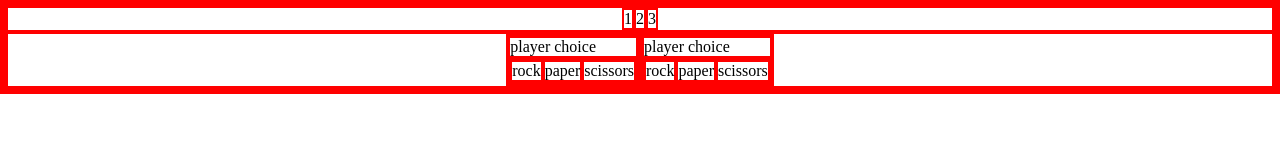
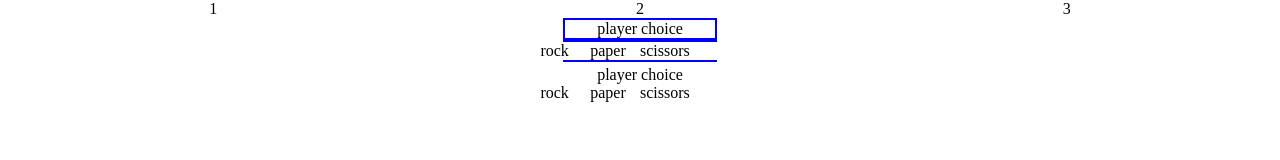
Before and after one commit to wamsilliamson/odin_RockPaperScissors, a plain HTML site: page index.html in a window 1280 px wide. Drawn offline with Linux system fonts and the light colour scheme.

Commit message:
Format files

```diff
--- a/styles.css
+++ b/styles.css
@@ -3,19 +3,55 @@ html body {
 	margin: 0;
 }
 
-* {
+/* * {
 	border: 2px solid red;
- }
+ } */
 
- .canvas {
+.canvas {
 	display: grid;
-	grid-template-columns: 1fr ;
- }
+	grid-template-columns: 1fr;
+}
 
-.scoreboard,
-.choices,
 .game {
+	display: grid;
+	grid-template-columns: 1fr;
+	grid-template-rows: 0.5fr 1fr 1fr;
+	grid-auto-flow: column;
+	justify-content: center;
+	align-content: center;
+	justify-items: center;
+	align-items: center;
+}
+
+.scoreboard {
+	display: grid;
+	grid-template-columns: 1fr 1fr 1fr;
+	grid-template-rows: 1fr;
+	grid-auto-flow: dense;
+	justify-content: space-evenly;
+	justify-items: center;
+}
+
+.choices {
+	display: grid;
+	grid-template-columns: 1fr 1fr 1fr;
+}
+
+.playerCard {
 	display: flex;
-	flex-direction: row;
 	justify-content: center;
 }
+
+.choice {
+	justify-self: center;
+	width: 200%;
+}
+
+#playerOne>* {
+	border: 2px solid blue;
+}
+
+#playerOne>*>* {
+	background-color: White;X
+	border: 2px solid blue;
+}
```
Also changed, not shown: index.html (+3 -0 lines).
